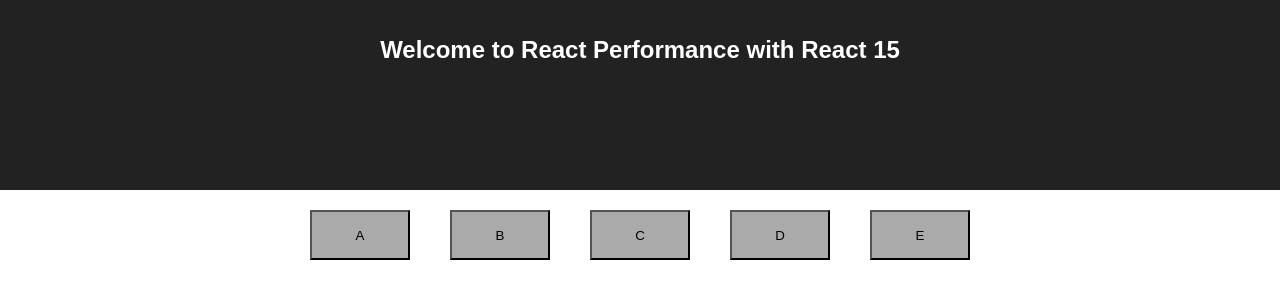
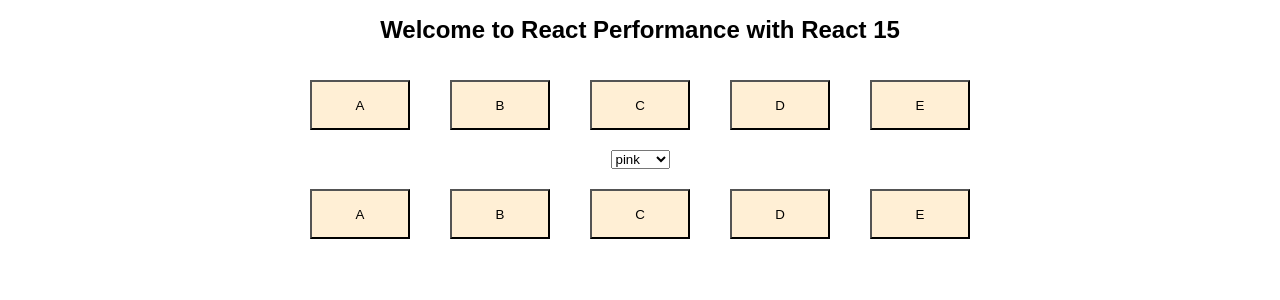
Before and after one commit to itReverie/itr-performance-react15, a React (Create React App) app: page / in a window 1280 px wide. Shown: the top 300 px of the page. Built offline with nearby package versions, Linux system fonts and the light colour scheme.

Commit message:
Adding styles correctly

```diff
--- a/package.json
+++ b/package.json
@@ -6,7 +6,8 @@
     "react": "15.5.3",
     "react-addons-shallow-compare": "^15.6.2",
     "react-dom": "15.5.3",
-    "react-scripts": "1.1.0"
+    "react-scripts": "1.1.0",
+    "styled-components": "^3.1.6"
   },
   "devDependencies": {
     "react-addons-perf": "^15.4.2"
--- a/src/App.css
+++ b/src/App.css
@@ -16,6 +16,7 @@
 
 .App-title {
   font-size: 1.5em;
+  text-align: center;
 }
 
 .App-intro {
--- a/src/App.js
+++ b/src/App.js
@@ -1,6 +1,8 @@
 import React, { Component } from 'react';
 import './App.css';
+import './components/Common/Coin.css';
 import CoinDeleted from './components/Delete/CoinDeleted';
+import CoinColor from './components/Color/CoinColor';
 
 import Perf from 'react-addons-perf';
 
@@ -21,9 +23,17 @@ constructor(props) {
        this.state = {coins: coins};
 }
 
+//<CoinDeleted coins={this.state.coins}/>
+  render() {
+    return (<div>
+        <h1 className="App-title">
+          Welcome to React Performance with React 15
+        </h1>
 
-  render() {
-    return (<div><CoinDeleted coins={this.state.coins}/> </div>
+
+      <CoinDeleted coins={this.state.coins}/>
+      <CoinColor coins={this.state.coins}/>
+       </div>
             )
   }
 }
--- a/src/components/Color/CoinColor.js
+++ b/src/components/Color/CoinColor.js
@@ -4,32 +4,30 @@ import ListCoins from '../Common/ListCoins';
 
 class CoinColor extends Component {
 
+  constructor(props){
+    super(props);
+    this.state= {color:'#ff80ff'}
+    this.onColorSelected = this.onColorSelected.bind(this);
+  }
+
   createSelectItems() {
-      let items = [<option key='pink' value='#ff66ff'>pink</option>,<option key='green' value='#33cc33'>green</option>];
-      // for (let i = 0; i <= this.props.maxValue; i++) {
-      //      items.push();
-      //      //here I will be creating my options dynamically based on
-      //      //what props are currently passed to the parent component
-      // }
+      let items = [ <option key='pink' value='#ff80ff'>pink</option>,
+                    <option key='gray' value='#b3b3cc'>gray</option>,
+                  <option key='brown' value='#cc9966'>brown</option>];
       return items;
   }
 
- onDropdownSelected(e) {
-     console.log("THE VAL", e.target.value);
+ onColorSelected(e) {
      //here you will see the current selected value of the select input
+     this.setState({color:e.target.value});
  }
 
   render() {
     return <div className="App">
-        <header className="App-header">
-          <h1 className="App-title">
-            Welcome to React Performance with React 15
-          </h1>
-        </header>
-        <Input type="select" onChange={this.onDropdownSelected} label="Color Select" multiple>
-       {this.createSelectItems()}
-  </Input>
-        <ListCoins  coins={this.props.coins}/>
+        <select type="select" onChange={this.onColorSelected} label="Color Select" >
+          {this.createSelectItems()}
+        </select>
+        <ListCoins coins={this.props.coins} color={this.state.color} colorChanged={this.onColorSelected}/>
       </div>;
   }
 }
--- a/src/components/Common/Coin.js
+++ b/src/components/Common/Coin.js
@@ -1,31 +1,16 @@
 import React, { PureComponent } from 'react';
 import PropTypes from 'prop-types';
-import './Coin.css';
-import shallowCompare from 'react-addons-shallow-compare';
+//import './Coin.css';
+//import shallowCompare from 'react-addons-shallow-compare';
+import styled from 'styled-components';
 
-const buttonCoin ={
-  backgroundColor:'#aaaaaa',
-  margin:'20px',
-   width:'100px',
-    height:'50px'
-}
 
 export default class Coin extends PureComponent{
-
 
   componentWillMount() {
     //OK this.handleDeleteClick = this.handleDeleteClick.bind(this);
     this.handleDeleteClick = this.props.delete.bind(this,this.props.id)
   }
-
-
-  // handleDeleteClick(event) {
-  //   console.log(event);
-  //   console.log(this);
-  //   const targetKey = this.props.id;
-  //   this.props.delete.bind(this,targetKey)
-  //   //this.props.onDeleteClick(event, targetKey);
-  // }
 
   //shouldComponentUpdate(nextProps, nextState){
   //     //if we just pass FALSE it will render but does not allow us to interact as the component is not connected with the tree
@@ -40,10 +25,27 @@ export default class Coin extends PureComponent{
   //this.handleDeleteClick
 //onClick={this.props.delete.bind(this,this.props.id)}
     render(){
-        return <button style={buttonCoin}
-        onClick={this.handleDeleteClick}>
+
+      // let buttonCoin  = (color) => ({
+      //   backgroundColor:color,
+      //   margin:'20px',
+      //   width:'100px',
+      //   height:'50px'
+      // });
+
+      const Button = styled.button`
+  width: 100px;
+  margin: 20px;
+  height: 50px;
+  background: papayawhip;
+`;
+      //className="button-coin"
+//style={buttonCoin(this.props.color)}
+//style={{backgroundColor:'#aaaaaa', margin:'20px', width:'100px', height:'50px'}}
+        return <Button
+              onClick={this.handleDeleteClick}>
                   {this.props.name}
-               </button>
+               </Button>
     }
 }
 
@@ -51,5 +53,6 @@ export default class Coin extends PureComponent{
 Coin.propTypes={
   id: PropTypes.number.isRequired,
   name: PropTypes.string.isRequired,
-  delete: PropTypes.func.isRequired
+  delete: PropTypes.func.isRequired,
+  color: PropTypes.string
 }
--- a/src/components/Common/ListCoins.js
+++ b/src/components/Common/ListCoins.js
@@ -1,13 +1,14 @@
-import React, { Component } from "react";
+import React, { PureComponent } from "react";
 import Coin from "./Coin";
 import PropTypes from 'prop-types';
 
-class ListCoins extends Component{
+class ListCoins extends PureComponent{
 
   constructor(props){
         super(props);
         this.state = {
-          coins: this.props.coins
+          coins: this.props.coins,
+          color: this.props.color
         }
 
      }
@@ -25,10 +26,10 @@ class ListCoins extends Component{
 
  render(){
     return (<div>{this.state.coins.map((coin, index) => {
-      const key= coin.id;
       return <Coin
-      key ={coin.id}
-      id={coin.id}
+      key = {coin.id}
+      id ={coin.id}
+      color ={this.props.color}
       name={coin.name}
       delete={this.delete}
       />}
@@ -37,8 +38,8 @@ class ListCoins extends Component{
 }
 
 ListCoins.propTypes = {
-  coins: PropTypes.array.isRequired
-
+  coins: PropTypes.array.isRequired,
+  color: PropTypes.string,
 };
 
-  export default ListCoins;
+export default ListCoins;
--- a/src/components/Delete/CoinDeleted.js
+++ b/src/components/Delete/CoinDeleted.js
@@ -6,11 +6,6 @@ class CoinDeleted extends Component {
 
   render() {
     return <div className="App">
-        <header className="App-header">
-          <h1 className="App-title">
-            Welcome to React Performance with React 15
-          </h1>
-        </header>
         <ListCoins  coins={this.props.coins}/>
       </div>;
   }
```
Also changed, not shown: 1 other file (tests, documents, lock files or other folders).
